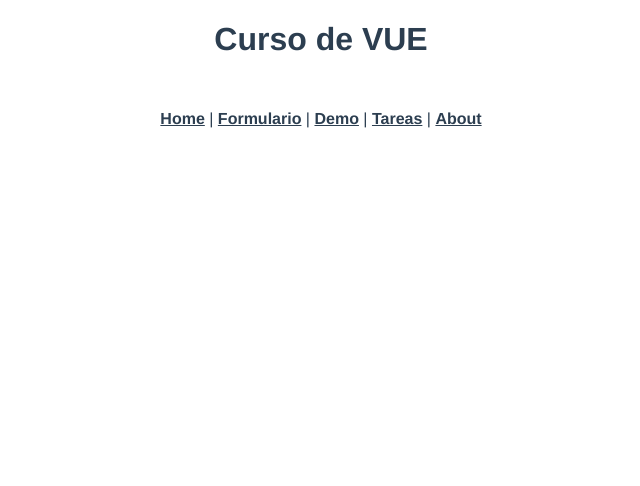
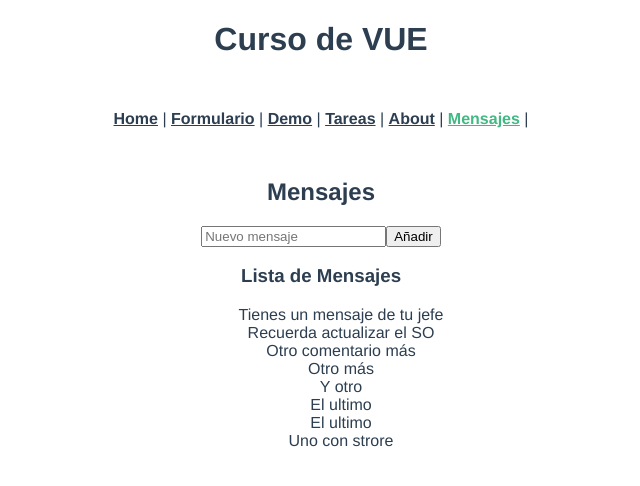
Before and after one commit to alce65/unisys_vue, a Vue app: page /mensajes in a window 1280 px wide. Shown: the top 486 px of the page, without its empty margins (319-959 px from the left). Built offline with nearby package versions, Linux system fonts and the light colour scheme; data requests are answered from the project's data file.

Commit message:
Store centralizado basico

```diff
--- /dev/null
+++ b/server/db.json
@@ -0,0 +1,47 @@
+{
+  "tareas": [
+    {
+      "id": 1,
+      "titulo": "Aprender VUE",
+      "info": "Aprender más VUE para terminar de preparar el curso de Vue",
+      "isCompleted": false
+    }
+  ],
+  "mensajes": [
+    {
+      "id": 1,
+      "titulo": "Tienes un mensaje de tu jefe"
+    },
+    {
+      "id": 2,
+      "titulo": "Recuerda actualizar el SO"
+    },
+    {
+      "id": 3,
+      "titulo": "Otro comentario más"
+    },
+    {
+      "titulo": "Otro más",
+      "id": 4
+    },
+    {
+      "titulo": "Y otro",
+      "id": 5
+    },
+    {
+      "titulo": "El ultimo",
+      "id": 6
+    },
+    {
+      "titulo": "El ultimo",
+      "id": 7
+    },
+    {
+      "titulo": "Uno con strore",
+      "id": 8
+    }
+  ],
+  "profile": {
+    "name": "typicode"
+  }
+}
--- a/src/App.vue
+++ b/src/App.vue
@@ -6,7 +6,8 @@
       <router-link to="/formulario">Formulario</router-link> |
       <router-link to="/demo">Demo</router-link> |
       <router-link to="/tareas">Tareas</router-link> |
-      <router-link to="/about">About</router-link>
+      <router-link to="/about">About</router-link> |
+      <router-link to="/mensajes">Mensajes</router-link> |
     </div>
     <router-view></router-view>
   </div>
--- /dev/null
+++ b/src/components/Mensajes/Lista.vue
@@ -0,0 +1,31 @@
+<template>
+  <div id="listaMensajes" v-if="store.state.messages.length">
+    <h3>Lista de Mensajes</h3>
+    <ul>
+      <li v-for="(msg, index) in store.state.messages" :key="index">{{msg}}</li>
+    </ul>
+  </div>
+</template>
+
+<script>
+
+import store from '../../store/store.js'
+import axios from 'axios'
+const url = 'http://localhost:3000/mensajes'
+export default {
+  data: () => {
+    return {
+      // store: store
+      store
+    }
+  },
+  created () {
+    axios.get(url).then(res => {
+      store.state.messages = res.data.map(item => item.titulo)
+    })
+  },
+  methods: {
+  }
+}
+
+</script>
--- /dev/null
+++ b/src/components/Mensajes/Mensajes.vue
@@ -0,0 +1,20 @@
+<template>
+  <div>
+    <h2>Mensajes</h2>
+    <nuevo></nuevo>
+    <lista></lista>
+  </div>
+</template>
+
+<script>
+import Nuevo from './Nuevo'
+import Lista from './Lista'
+
+export default {
+  components: {
+    Nuevo,
+    Lista
+  }
+}
+
+</script>
--- /dev/null
+++ b/src/components/Mensajes/Nuevo.vue
@@ -0,0 +1,40 @@
+<template>
+  <div id="newTarea">
+    <input type="text" placeholder="Nuevo mensaje"
+    v-model="newMsg">
+    <button @click="onAdd">Añadir</button>
+  </div>
+</template>
+
+<script>
+import store from '../../store/store.js'
+import axios from 'axios'
+const url = 'http://localhost:3000/mensajes'
+export default {
+  data: () => {
+    return {
+      newMsg: ''
+    }
+  },
+  methods: {
+    onAdd: function () {
+      if (this.newMsg) {
+        console.log('Nuevo mensaje', this.newMsg)
+        axios.post(url, { titulo: this.newMsg })
+          .then(res => {
+            console.log(res)
+            if (res.status === 201 && res.data.id) {
+              // Emitir un evento de salida al bus de eventos
+              // this.$root.$emit('addMsg', this.newMsg)
+              // se evita la necesidad de emitir un evento
+              store.state.messages.push(this.newMsg)
+            }
+          })
+          .catch()
+          .finally(() => { this.newMsg = '' })
+      }
+    }
+  }
+}
+
+</script>
--- a/src/router/index.js
+++ b/src/router/index.js
@@ -3,6 +3,7 @@ import VueRouter from 'vue-router'
 import Home from '../views/Home.vue'
 import Formulario from "../components/Formulario.vue";
 import Demo from '../views/Demo.vue'
+import Mensajes from '../components/Mensajes/Mensajes.vue'
 
 Vue.use(VueRouter)
 
@@ -38,7 +39,8 @@ Vue.use(VueRouter)
     component: function () {
       return import(/* webpackChunkName: "about" */ '../views/About.vue')
     }
-  }
+  },
+  { path: '/mensajes', name: 'Mensajes', component: Mensajes },
 ]
 
 const router = new VueRouter({
--- /dev/null
+++ b/src/store/store.js
@@ -0,0 +1,5 @@
+export default {
+  state: {
+    messages: []
+  }
+}
```
